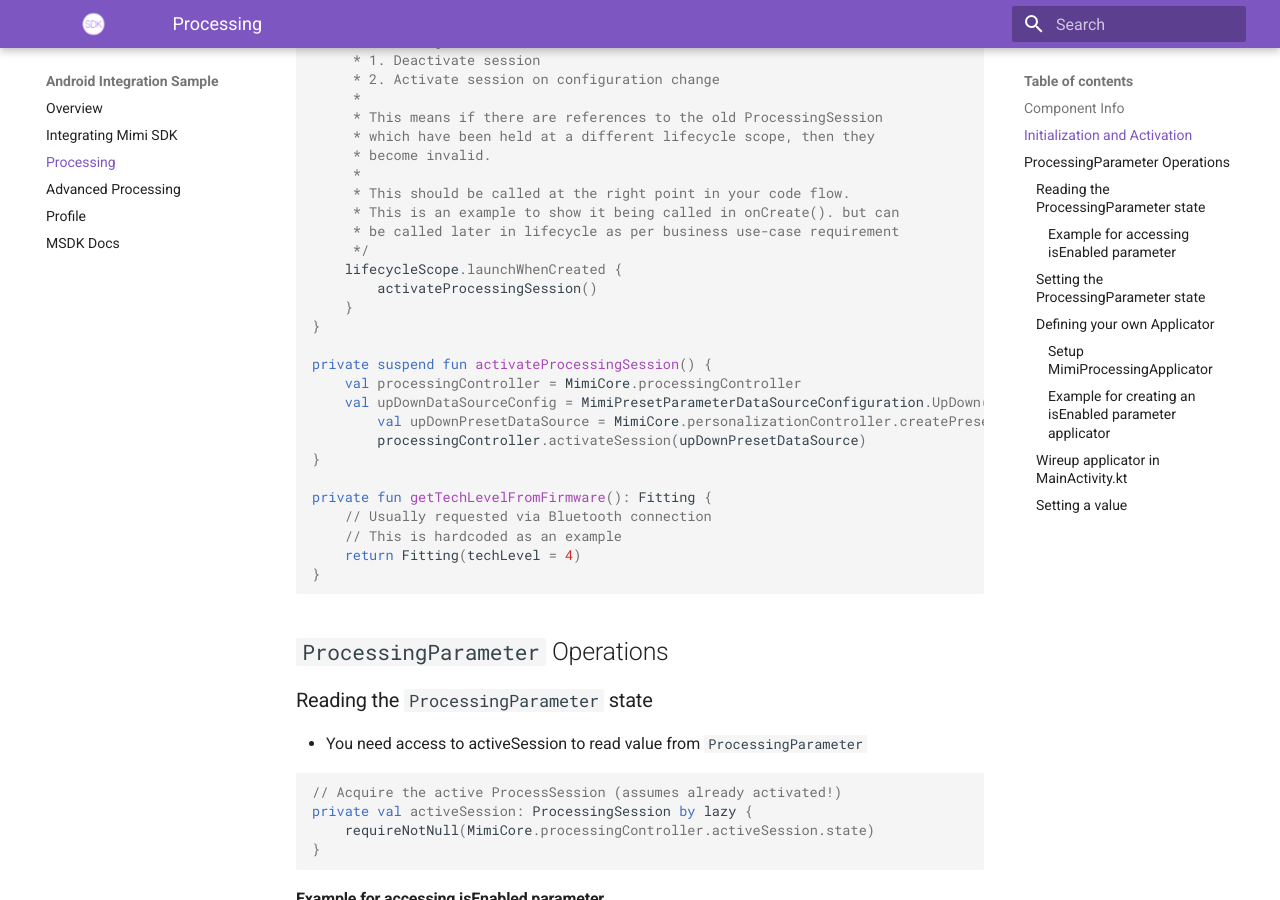
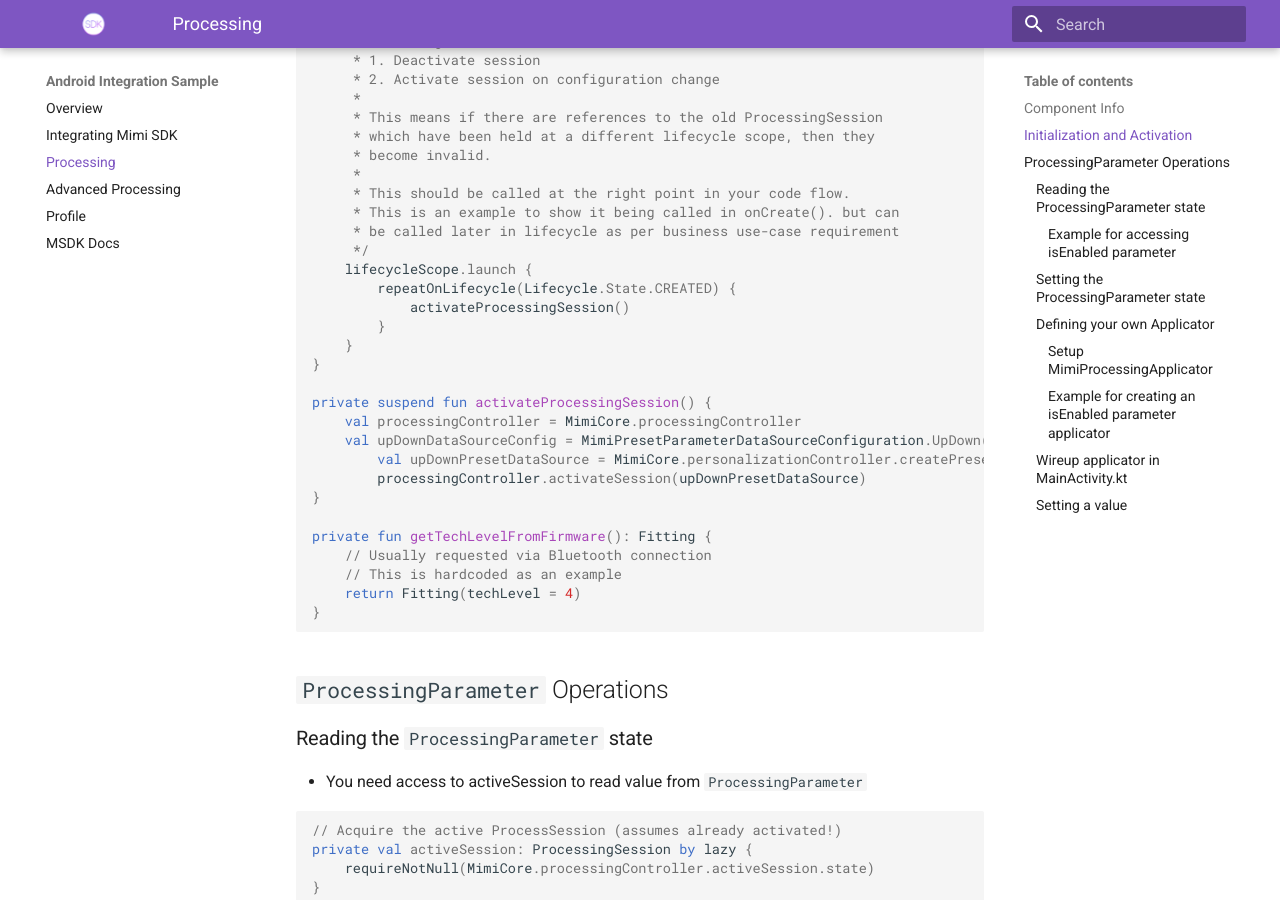
Before and after one commit to MimiHearingTechnologies/IntegrationExampleMSDK-Android, an MkDocs documentation site: the page built from docs/processing.md, in a window 1280 px wide and 900 px high, scrolled down 763 px. Built offline with MkDocs 1.6.1 and Material for MkDocs 9.7.7, drawn with Linux system fonts in a browser that asks for light colours.

Commit message:
replace launchWhenCreated with repeatOnLifecycle

```diff
--- a/docs/processing.md
+++ b/docs/processing.md
@@ -36,8 +36,10 @@ override fun onCreate(savedInstanceState: Bundle?) {
      * This is an example to show it being called in onCreate(). but can
      * be called later in lifecycle as per business use-case requirement
      */
-    lifecycleScope.launchWhenCreated {
-        activateProcessingSession()
+    lifecycleScope.launch {
+        repeatOnLifecycle(Lifecycle.State.CREATED) {
+            activateProcessingSession()
+        }
     }
 }
 
```
Also changed, not shown: 1 other file.
